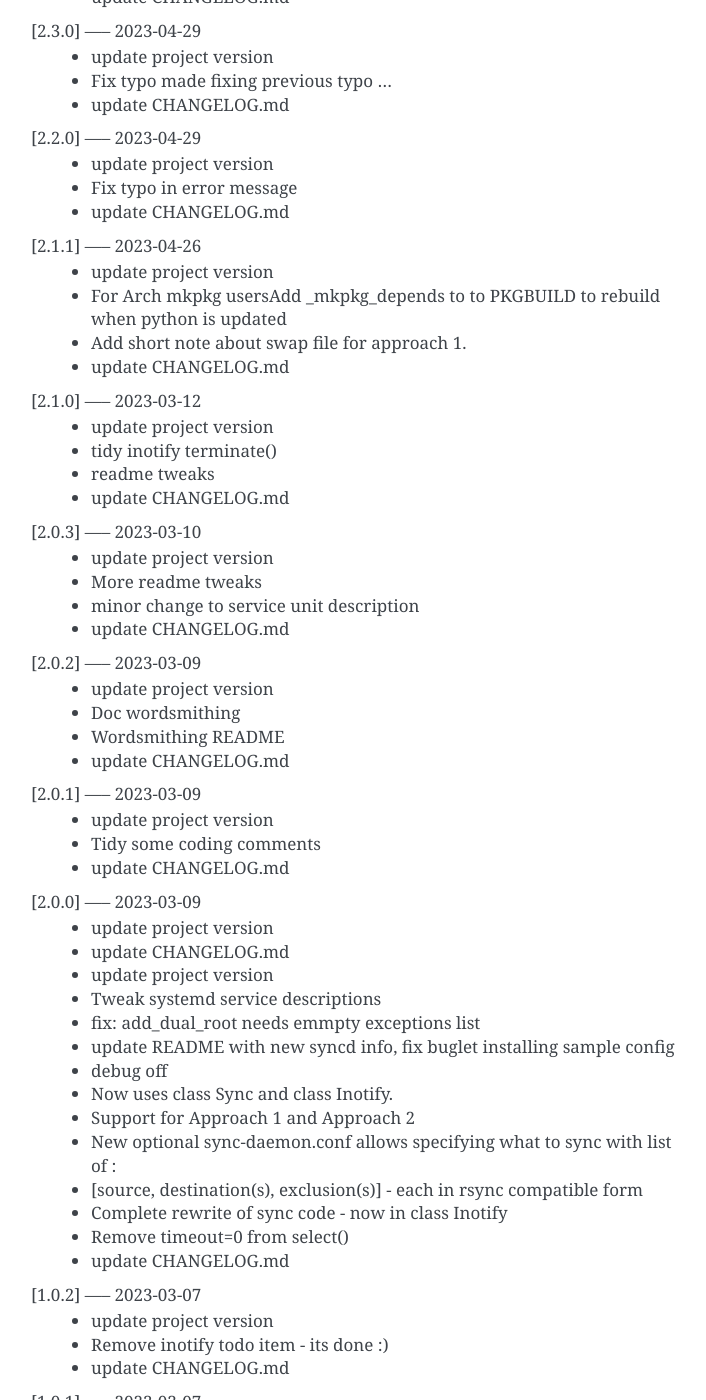
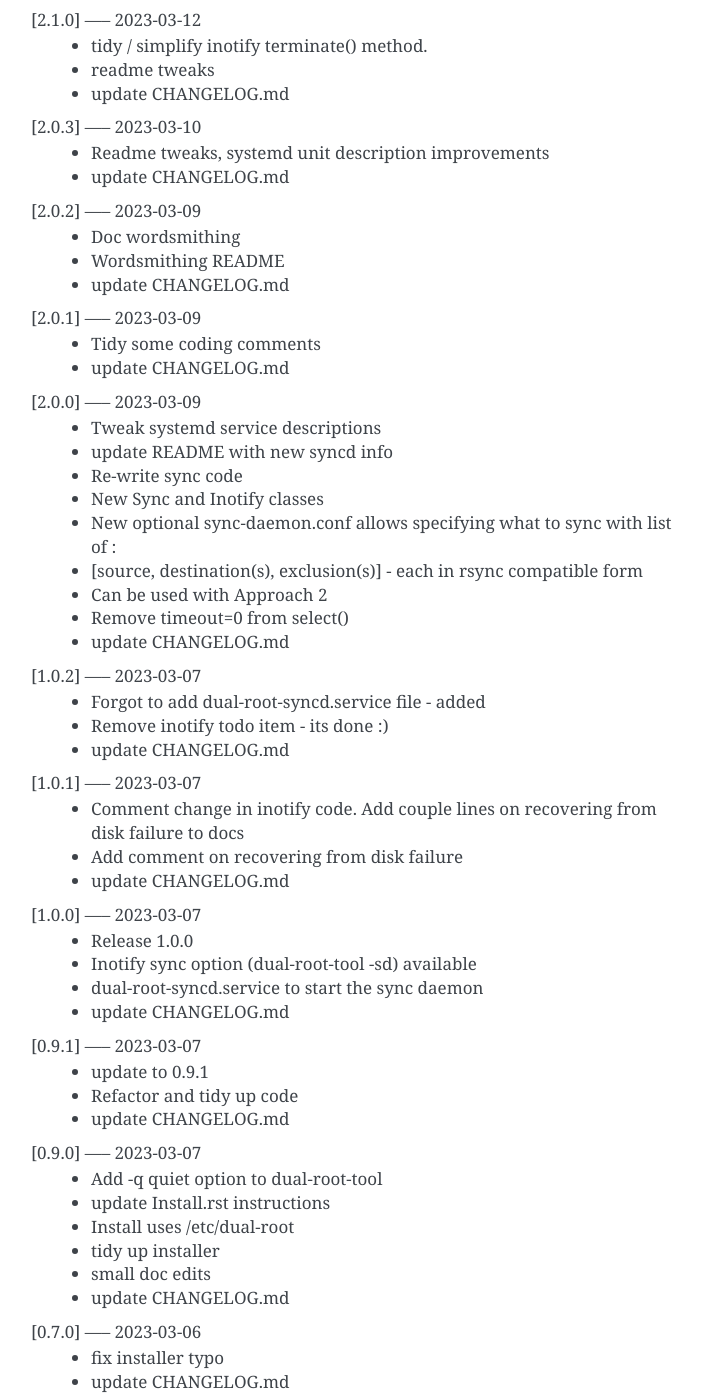
Before and after one commit to gene-git/dual-root, a Sphinx documentation site: the page built from Docs/Changelog.rst, in a window 1280 px wide and 1400 px high, scrolled down 1293 px. Shown: the whole window, without its empty margins (389-1095 px from the left). Built offline with Sphinx 7.4.7, drawn with Linux system fonts in a browser that asks for light colours; some of the changed text lies outside the part shown.

Commit message:
update Docs/Changelog.rst

```diff
--- a/Docs/Changelog.rst
+++ b/Docs/Changelog.rst
@@ -2,194 +2,137 @@ Changelog
 =========
 
 [2.9.0] ----- 2023-09-27
- * update project version
- * Fixup Doc installer
- * fix license install for new location
  * Reorganize Docs and migrate to rst
  * update CHANGELOG.md
 
 [2.8.0] ----- 2023-09-25
- * update project version
  * sync code : remove obvious duplicate elements from rsync options list.
  * We dont catch short vs long options or combined option flags such as "-t" vs "-atx"
  * update CHANGELOG.md
 
 [2.7.0] ----- 2023-06-28
- * update project version
- * update readme
+ * rsync options now adds --times --no-specials to rsync_opta
  * Sync once before starting the inotify based sync daemon
- * Update README rsync_opts
- * rsync options now adds --times --no-specials to rsync_opta
+ * update README
  * update CHANGELOG.md
 
 [2.6.0] ----- 2023-06-27
- * update project version
  * new rsync additional options
  * default base options: "-axHAX --no-specials" which can be changed in the config file
  * always added to base: "--atimes --open-noatime --exclude=/lost+found/ --delete""
  * update CHANGELOG.md
 
 [2.5.0] ----- 2023-06-27
- * update project version
- * Add rsync_opts to each sync_item
- * typo fix
  * Add new variable rsync_opts to config file.
- * Defaults to "-axHAX --no-specials"
+ * Defaults to "-axHAX --no-specials".
  * update CHANGELOG.md
 
 [2.4.0] ----- 2023-06-26
- * update project version
  * use --no-specials rsync option for the sync daemon
  * More word smithing on readme
  * update CHANGELOG.md
 
 [2.3.2] ----- 2023-06-26
- * update project version
- * Minor readme tweak
+ * minor readme tweak
  * update CHANGELOG.md
 
 [2.3.1] ----- 2023-05-17
- * update project version
  * Simplify Arch PKGBUILD and more closely follow arch guidelines
  * update CHANGELOG.md
 
 [2.3.0] ----- 2023-04-29
- * update project version
- * Fix typo made fixing previous typo ...
+ * Fix typo when fixing previous typo ...
  * update CHANGELOG.md
 
 [2.2.0] ----- 2023-04-29
- * update project version
  * Fix typo in error message
  * update CHANGELOG.md
 
 [2.1.1] ----- 2023-04-26
- * update project version
- * For Arch mkpkg usersAdd _mkpkg_depends to to PKGBUILD to rebuild when python is updated
+ * For Arch mkpkg users Add _mkpkg_depends to PKGBUILD so rebuilds package when python is updated
  * Add short note about swap file for approach 1.
  * update CHANGELOG.md
 
 [2.1.0] ----- 2023-03-12
- * update project version
- * tidy inotify terminate()
+ * tidy / simplify inotify terminate() method.
  * readme tweaks
  * update CHANGELOG.md
 
 [2.0.3] ----- 2023-03-10
- * update project version
- * More readme tweaks
- * minor change to service unit description
+ * Readme tweaks, systemd unit description improvements
  * update CHANGELOG.md
 
 [2.0.2] ----- 2023-03-09
- * update project version
  * Doc wordsmithing
  * Wordsmithing README
  * update CHANGELOG.md
 
 [2.0.1] ----- 2023-03-09
- * update project version
  * Tidy some coding comments
  * update CHANGELOG.md
 
 [2.0.0] ----- 2023-03-09
- * update project version
- * update CHANGELOG.md
- * update project version
  * Tweak systemd service descriptions
- * fix: add_dual_root needs emmpty exceptions list
- * update README with new syncd info, fix buglet installing sample config
- * debug off
- * Now uses class Sync and class Inotify.
- * Support for Approach 1 and Approach 2
+ * update README with new syncd info
+ * Re-write sync code
+ * New Sync and Inotify classes
  * New optional sync-daemon.conf allows specifying what to sync with list of :
  * [source, destination(s), exclusion(s)]  - each in rsync compatible form
- * Complete rewrite of sync code - now in class Inotify
+ * Can be used with Approach 2
  * Remove timeout=0 from select()
  * update CHANGELOG.md
 
 [1.0.2] ----- 2023-03-07
- * update project version
+ * Forgot to add dual-root-syncd.service file - added
  * Remove inotify todo item - its done :)
  * update CHANGELOG.md
 
 [1.0.1] ----- 2023-03-07
- * update project version
- * fix comment
+ * Comment change in inotify code. Add couple lines on recovering from disk failure to docs
  * Add comment on recovering from disk failure
  * update CHANGELOG.md
 
 [1.0.0] ----- 2023-03-07
- * update project version
- * update CHANGELOG.md
-
-[0.9.9] ----- 2023-03-07
- * update project version
- * Edit dual-root-syncd.service desctiption
- * Add missing [Install] in dual-root-syncd.service
- * debug off
+ * Release 1.0.0
  * Inotify sync option (dual-root-tool -sd) available
  * dual-root-syncd.service to start the sync daemon
  * update CHANGELOG.md
 
 [0.9.1] ----- 2023-03-07
- * update project version
- * Message - use mountd "on"
- * installer - duh
- * installer typo with etc
- * Refactor and tidy ups
+ * update to 0.9.1
+ * Refactor and tidy up code
  * update CHANGELOG.md
 
 [0.9.0] ----- 2023-03-07
- * update project version
- * Improve README
- * fix installer path buglet
+ * Add -q quiet option to dual-root-tool
+ * update Install.rst instructions
+ * Install uses /etc/dual-root
  * tidy up installer
- * Install uses /etc/dual-root
- * update Install.rst instructions
- * update CHANGELOG.md
-
-[0.8.0] ----- 2023-03-07
- * update project version
- * Add -q quiet option
  * small doc edits
  * update CHANGELOG.md
 
 [0.7.0] ----- 2023-03-06
- * update project version
- * missing install.rst in installer
- * typo in installer script
+ * fix installer typo
  * update CHANGELOG.md
 
 [0.6.0] ----- 2023-03-06
- * update project version
- * update CHANGELOG.md
- * update project version
  * Add sphinx docs - cd docs; make latexpdf; make html
- * add comment on avoiding mixing disk types
  * update CHANGELOG.md
 
 [0.5.0] ----- 2023-03-06
- * update project version
- * tweak doc
+ * tweak doc, update to 0.5.0
  * More edits for dual-root-tool
  * update CHANGELOG.md
 
 [0.4.0] ----- 2023-03-06
- * update project version
  * add more protective checks
  * update CHANGELOG.md
 
 [0.3.0] ----- 2023-03-06
- * update project version
- * add sync and test mode
+ * Add sync and test mode
  * update CHANGELOG.md
 
 [0.2.0] ----- 2023-03-06
- * update project version
- * add packaging
- * update CHANGELOG.md
-
-[0.1.0] ----- 2023-03-06
- * tool still sync but otherwise working okay - needs wider testing
- * initial commit
+ * Add dual-root-tool and bind service
+ * more doc updates
+ * Initial commit
```
